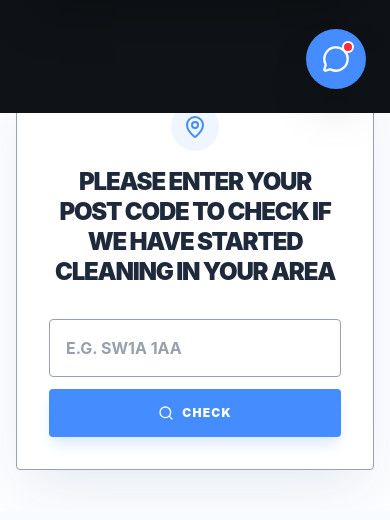
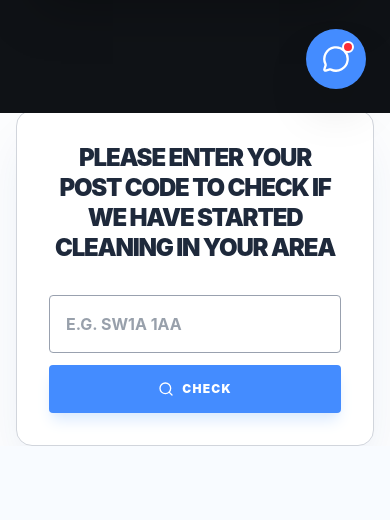
Before and after one commit to asim007464/Shine-Span-project, a React (Vite) app: page / in a window 390 px wide. Shown: the part 731-1251 px from the top of the page. Built offline with nearby package versions, Linux system fonts and the light colour scheme.

Commit message:
update design 004

```diff
--- a/src/pages/Home.jsx
+++ b/src/pages/Home.jsx
@@ -56,13 +56,10 @@ const Home = () => {
         </section>
 
         {/* --- NEW: POSTCODE CHECKER SECTION --- */}
-        <section className="md:relative z-20 md:-mt-16 px-4 mb-10">
+        <section className="z-20 mt-10  px-4">
           <div className="max-w-4xl mx-auto">
-            <div className="bg-white border border-gray-400 rounded-sm p-8 md:p-12 shadow-2xl shadow-blue-900/10 text-center">
+            <div className="bg-white border border-gray-300 rounded-2xl p-8 md:p-12 shadow-2xl shadow-blue-900/10 text-center">
               <div className="flex flex-col items-center mb-8">
-                <div className="w-12 h-12 bg-blue-50 text-[#448cff] rounded-full flex items-center justify-center mb-4">
-                  <MapPin size={24} />
-                </div>
                 <h2 className="text-2xl md:text-3xl font-black text-[#1e293b] leading-tight max-w-xl uppercase tracking-tighter">
                   Please enter your Post Code to check if we have started
                   Cleaning in your area
```
